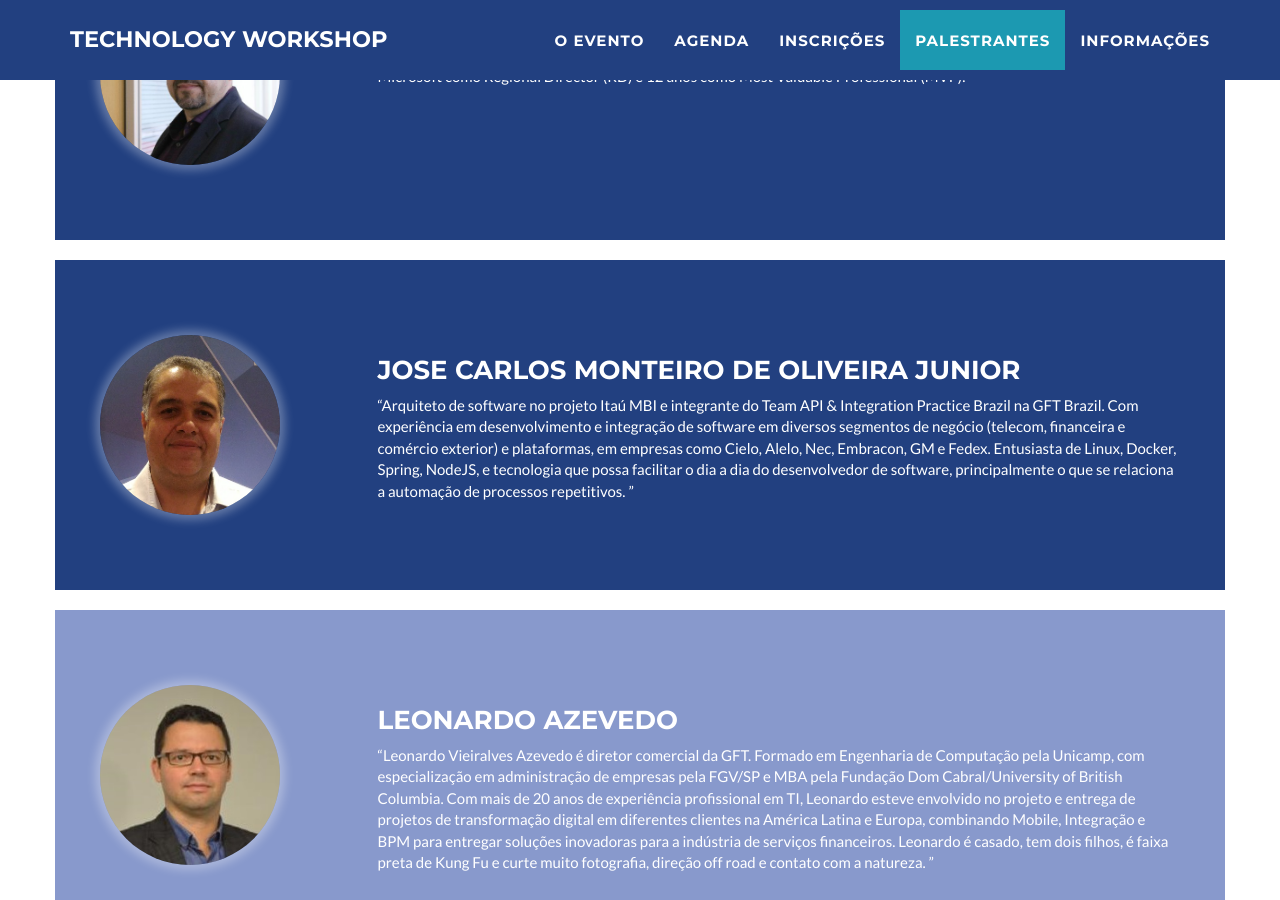
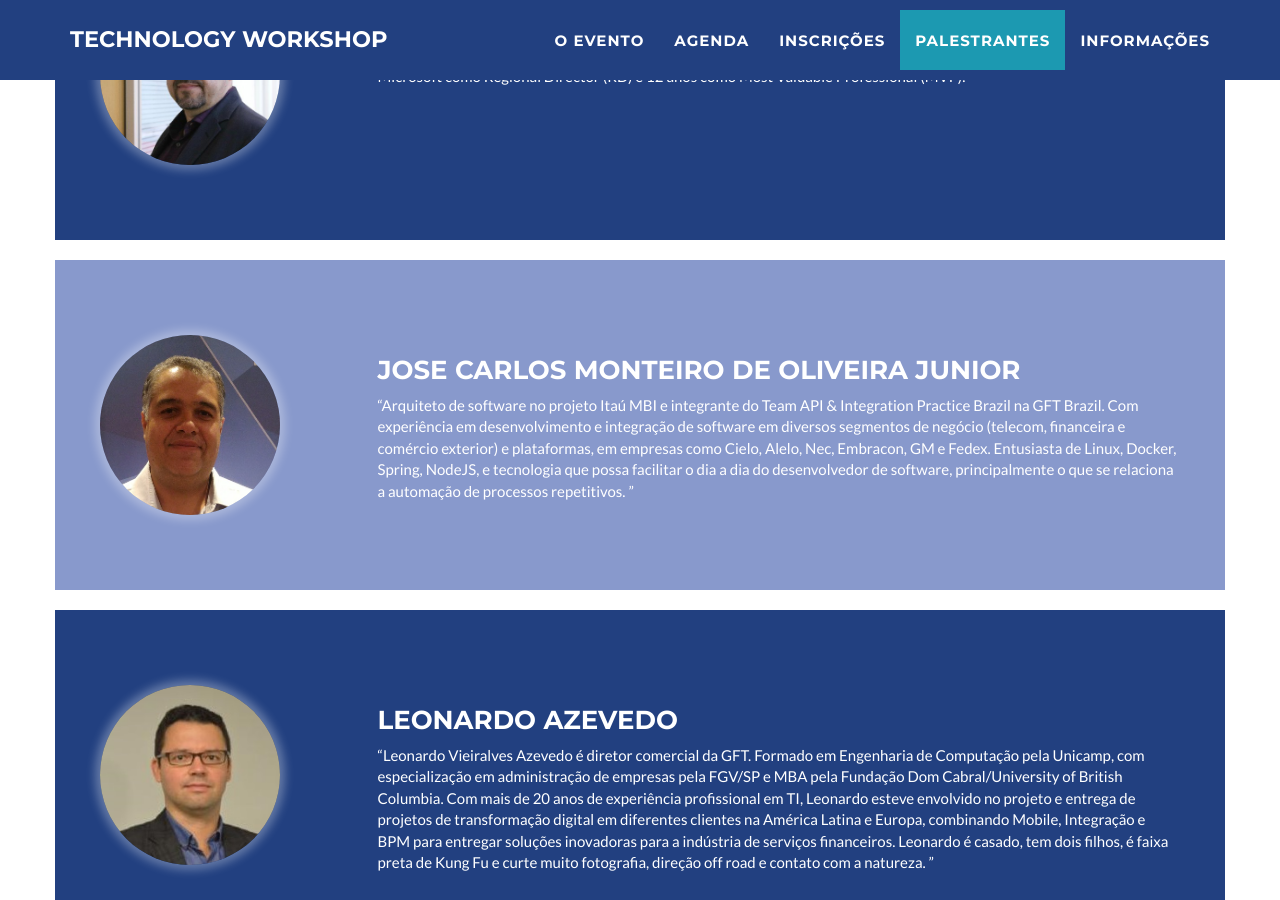
Before and after one commit to gft-technical-practices/2017-workshop-2, a Jekyll site: the page built from index.html, in a window 1280 px wide and 900 px high, scrolled down 4161 px. Built offline with Jekyll 4.4.1, drawn with Linux system fonts in a browser that asks for light colours.

Commit message:
Update palestrantes.html
bug fixing

```diff
--- a/_includes/palestrantes.html
+++ b/_includes/palestrantes.html
@@ -50,7 +50,7 @@
                   </q>
                 </div>
             </div>
-        <div class="row palestrante-impar" id="jose_junior">
+        <div class="row palestrante-par" id="jose_junior">
                 <div class="col-md-3 foto-palestrante">
                   <img src="img/palestrantes/jose_carlos.jpg" />
                 </div>
@@ -65,7 +65,7 @@
                 </div>
             </div>
 
-         <div class="row palestrante-par" id="leonardo_azevedo">
+         <div class="row palestrante-impar" id="leonardo_azevedo">
                 <div class="col-md-3 foto-palestrante">
                   <img src="img/palestrantes/leonardo_azevedo.jpg" />
                 </div>
@@ -80,7 +80,7 @@
                   </q>
                 </div>
             </div>
-         <div class="row palestrante-impar" id="piero_guarneri">
+         <div class="row palestrante-par" id="piero_guarneri">
                 <div class="col-md-3 foto-palestrante">
                   <img src="img/palestrantes/piero_guarneri.jpg" />
                 </div>
@@ -93,7 +93,7 @@
                   </q>
                 </div>
             </div>
-         <div class="row palestrante-par" id="rafael_manzoni">
+         <div class="row palestrante-impar" id="rafael_manzoni">
                 <div class="col-md-3 foto-palestrante">
                   <img src="img/palestrantes/rafael_manzoni.jpg" />
                 </div>
@@ -115,7 +115,7 @@
                   </ul>
                 </div>
             </div>
-         <div class="row palestrante-impar" id="robson_agapito">
+         <div class="row palestrante-par" id="robson_agapito">
                 <div class="col-md-3 foto-palestrante">
                   <img src="img/palestrantes/agapito.jpg" />
                 </div>
@@ -130,7 +130,7 @@
                 </div>
             </div>
 
-        <div class="row palestrante-par" id="zendji_mizoguchi">
+        <div class="row palestrante-impar" id="zendji_mizoguchi">
                 <div class="col-md-3 foto-palestrante">
                   <img src="img/palestrantes/zen_mizo.jpg" />
                 </div>
```
